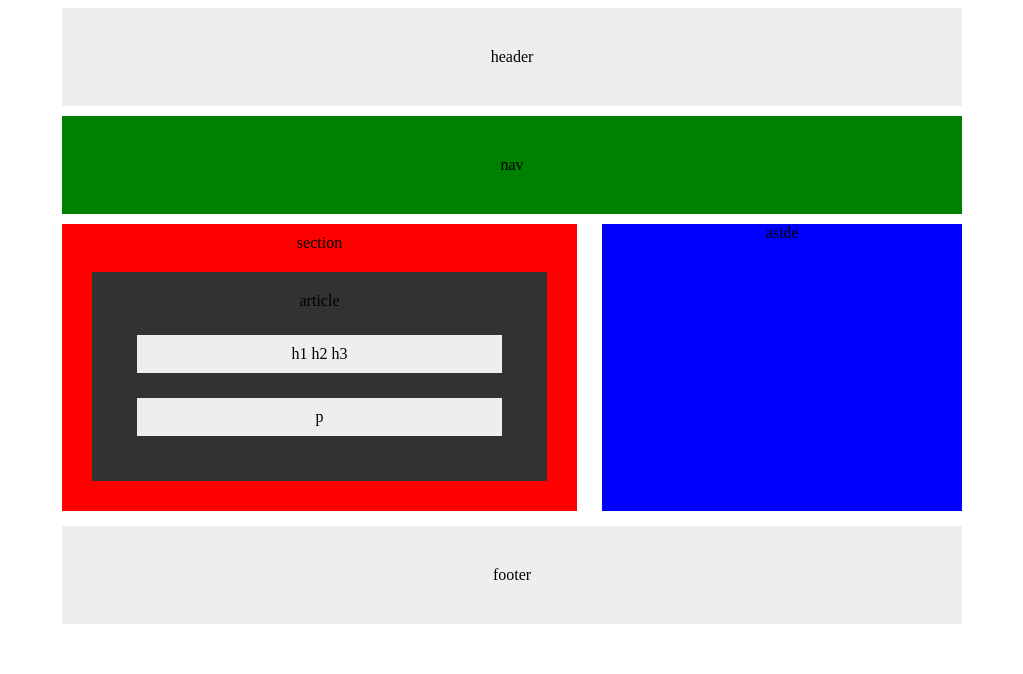
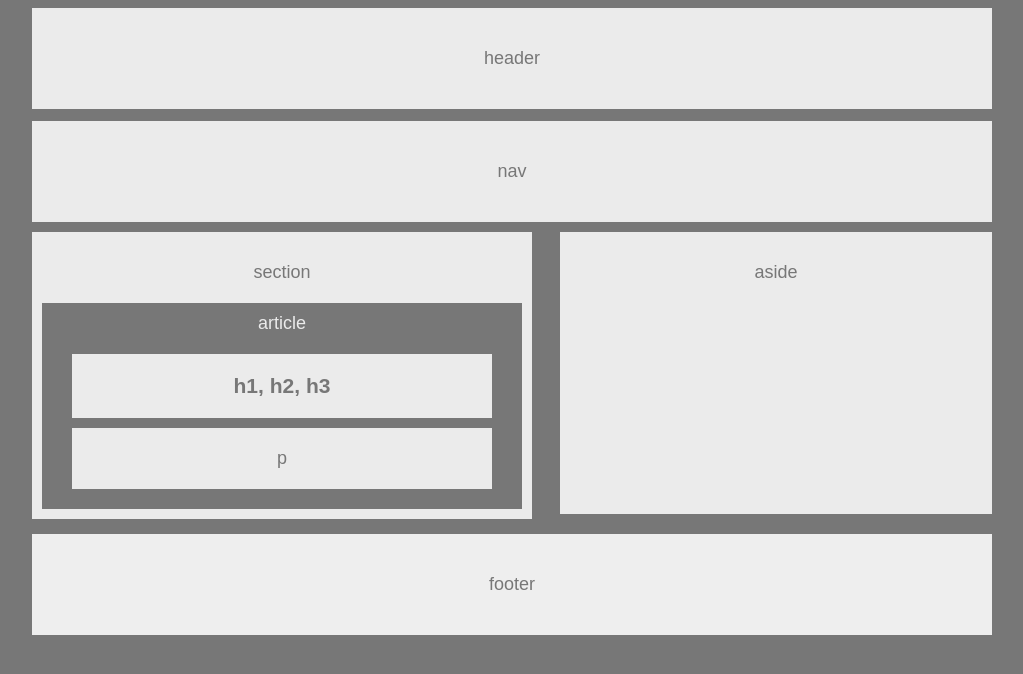
Before and after one commit to jchen211/HW_Wireframe, a plain HTML site: page index.html in a window 1280 px wide. Shown: the whole page, without its empty margins (128-1151 px from the left). Drawn offline with Linux system fonts and the light colour scheme.

Commit message:
fixed colors and sizing

```diff
--- a/index.html
+++ b/index.html
@@ -7,24 +7,25 @@
     </head>
 
     <body>
-        <div class="container">
-            <header>header</header>
+    <div class="container">
+         <header>header</header>
 
-            <nav>nav</nav>
+        <nav>nav</nav>
 
-            <div class="double clearfix">
+        <div class="double clearfix">
 
             <section id=one>
                 section
                     <article>
                         article
-                        <p> h1 h2 h3 </p>
+                        <h1> h1, h2, h3 </h1>
                         <p> p </p>
+                    </article>
             </section>
 
             <aside>aside</aside>
 
-            </div>
+        </div>
 
         <div class="foot">
             <footer>footer</footer>
--- a/style.css
+++ b/style.css
@@ -1,5 +1,12 @@
+body{
+    background-color: #777;
+    color: #777;
+    font-family: "Arial", Helvetica Neue, Helvetica, sans-serif;
+    font-size: 18px;
+}
+
 .container {
-    width: 900px;
+    width: 960px;
     margin: 0 auto;
     box-sizing: border-box;
 }
@@ -8,43 +15,54 @@ header {
     padding: 40px;
     background-color: #eee;
     text-align: center;
+    background-color: #ebebeb;
+    color: #777;
 }
 
 nav {
     padding: 40px;
     text-align: center;
-    margin: 10px 0 10px 0;
-    background-color: green;
+    margin: 12px 0 10px 0;
+    background-color: #ebebeb;
 }
 
 #one {
     float: left;
-    background-color: red;
-    width: 55%;
+    background-color: #ebebeb;
+    width: 50%;
     text-align: center;
-    padding: 10px;
+    padding: 30px 10px 10px;
     margin-bottom: 15px;
 }
 
 aside {
     float: right;
-    width: 40%;
-    background-color: blue;
-    padding: 0 0 269px;
+    width: 45%;
+    background-color: #ebebeb;
+    padding: 30px 0 231px;
     text-align: center;
 }
 
 article {
-    margin: 20px;
+    margin: 20px 0 0 0;
     text-align: center;
-    background-color: #323232;
+    background-color: #777;
+    color: #ebebeb;
+    padding: 10px;
+}
+
+h1 {
     padding: 20px;
+    background-color: #ebebeb;
+    margin: 20px 20px 0;
+    color: #777;
 }
 
 p {
-    padding: 10px;
-    background-color: #eee;
-    margin: 25px;
+    padding: 20px;
+    background-color: #ebebeb;
+    margin: 10px 20px;
+    color: #777;
 }
 
 .foot {
```
